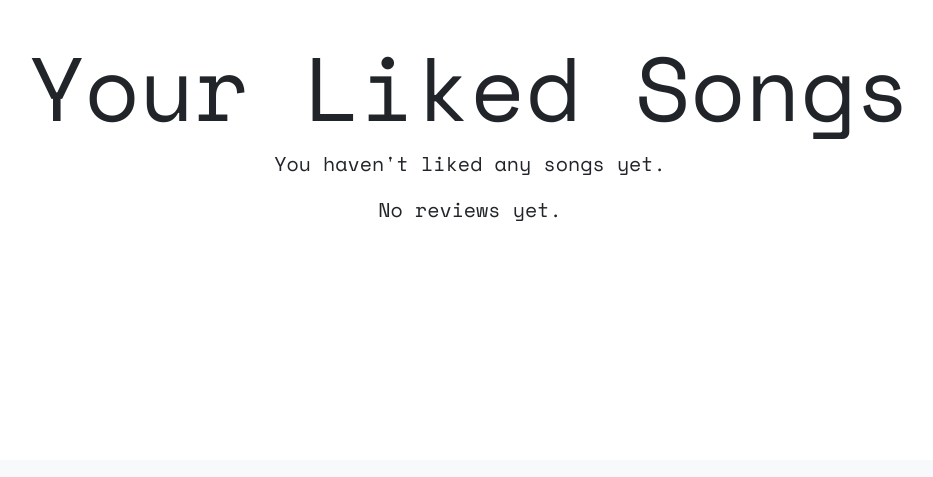
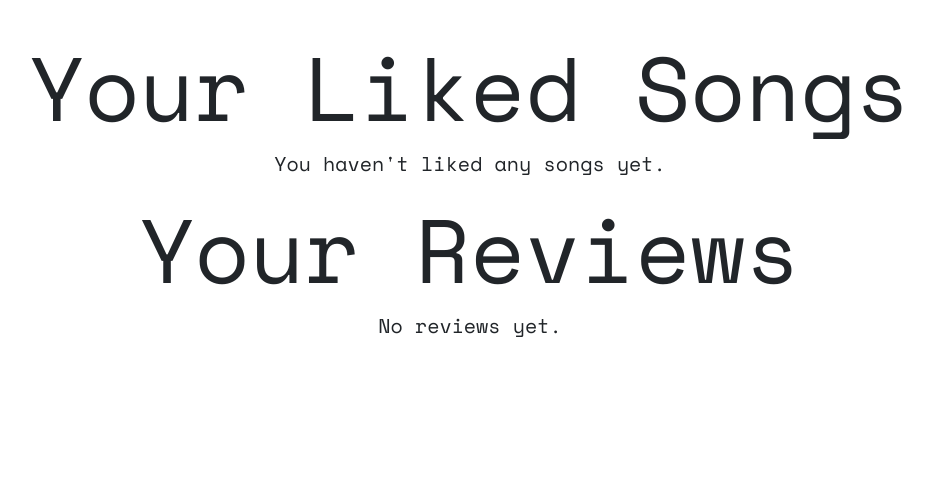
Before and after one commit to sufjanfan/Music-Letterboxd, a Flask app: page /profile in a window 1280 px wide. Shown: the part 340-817 px from the top of the page, without its empty margins (170-1103 px from the left). Before the commit the page ends 561 px from the top, so only its background shows below. Run offline with Flask 3, Linux system fonts and the light colour scheme; a user stored in the database is signed in; data comes from the database, SQL or seed files in the repository; both versions use the stored data as it was after the commit; data that the repository does not hold is empty; some libraries are stand-ins or nearby versions.

Commit message:
Sat, Dec 7, 2024, 2:53 AM -05:00

```diff
--- a/app.py
+++ b/app.py
@@ -136,12 +136,6 @@ def profile():
         session["user_id"]
     )
 
-    # Fetch the user's 5 most recent reviews
-    reviews = db.execute(
-        "SELECT * FROM reviews WHERE user_id = ? ORDER BY created_at DESC LIMIT 5",
-        session["user_id"]
-    )
-
     # Pass data to the template
     return render_template("profile.html", name=username, reviews=reviews, songs=liked_songs)
 
@@ -235,7 +229,7 @@ def song_details(song_id):
             # Insert review into the database
             conn = get_db_connection()
             conn.execute(
-                "INSERT INTO reviews (user_id, song_id, review, rating, song_title, song_artist) VALUES (?, ?, ?, ?, ?, ?)",
+                "INSERT INTO reviews (review, rating, user_id, song_id, song_title, song_artist, timestamp) VALUES (?, ?, ?, ?, ?, ?, CURRENT_TIMESTAMP)",
                 (session["user_id"], song_id, review_text, int(rating), song["name"], ", ".join([artist["name"] for artist in song["artists"]]))
             )
             conn.commit()
@@ -288,7 +282,7 @@ def add_review(song_id):
         # Insert review into the database, including the song title and artist
         conn = get_db_connection()
         conn.execute(
-            "INSERT INTO reviews (user_id, song_id, review, rating, song_title, song_artist) VALUES (?, ?, ?, ?, ?, ?)",
+            "INSERT INTO reviews (review, rating, user_id, song_id, song_title, song_artist, timestamp) VALUES (?, ?, ?, ?, ?, ?, CURRENT_TIMESTAMP)",
             (session["user_id"], song_id, review_text, int(rating), song_title, song_artist)
         )
         conn.commit()
--- a/templates/profile.html
+++ b/templates/profile.html
@@ -13,16 +13,17 @@
             <h1>Your Liked Songs</h1>
             {% if songs %}
                 <ul>
-                {% for song in songs|slice(':5') %}
+                    {% for song in songs %}
                         <li>{{ song.name }} by {{ song.artist }}</li>
                     {% endfor %}
                 </ul>
-            <a href="liked_songs.html">View All Liked Songs</a>
             {% else %}
                 <p>You haven't liked any songs yet.</p>
             {% endif %}
 
+
         <!-- User Reviews -->
+        <h1>Your Reviews</h1>
         {% if reviews %}
             <ul>
                 {% for review in reviews %}
```
Also changed, not shown: songs.db. Lines whose indentation alone changed are shown as unchanged.
